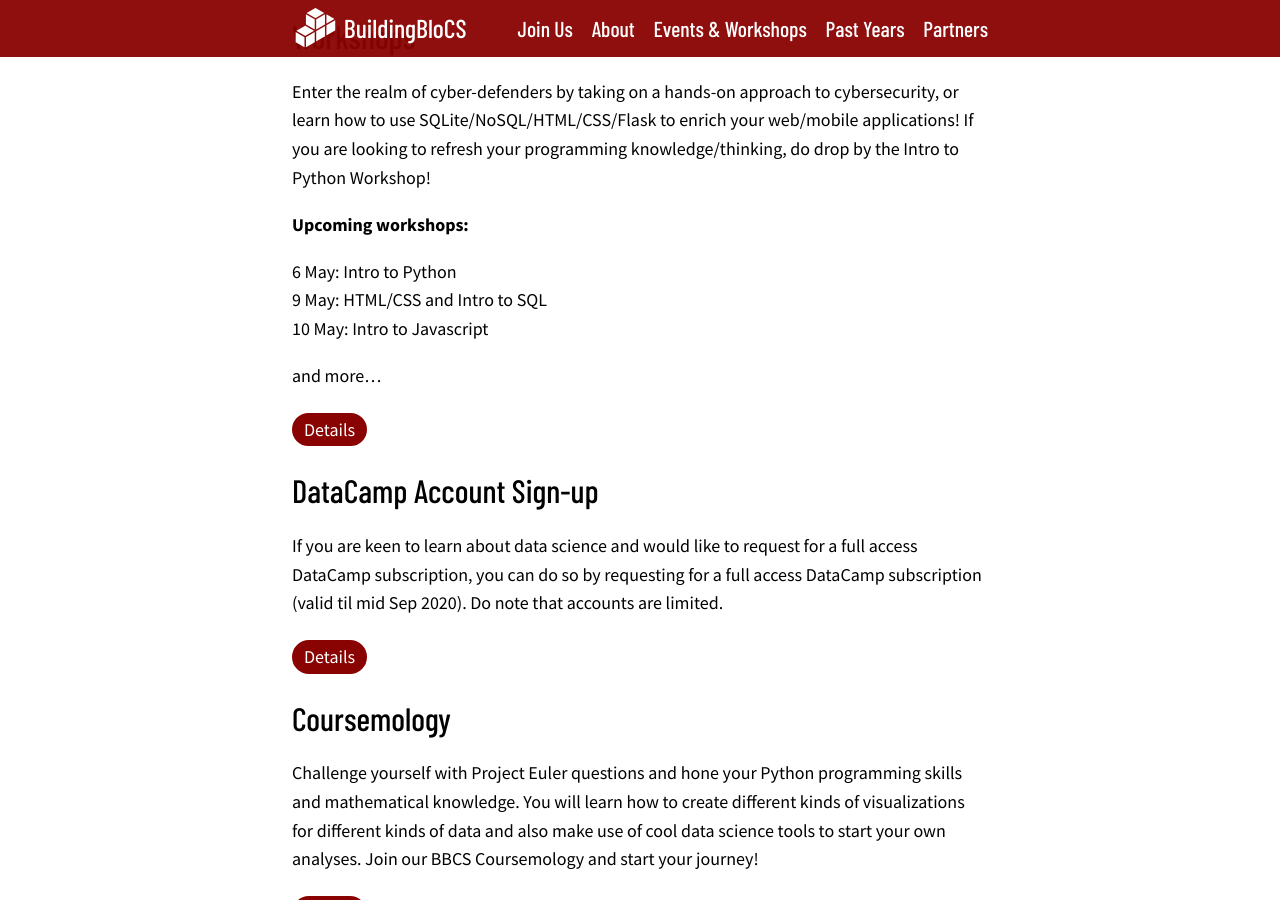
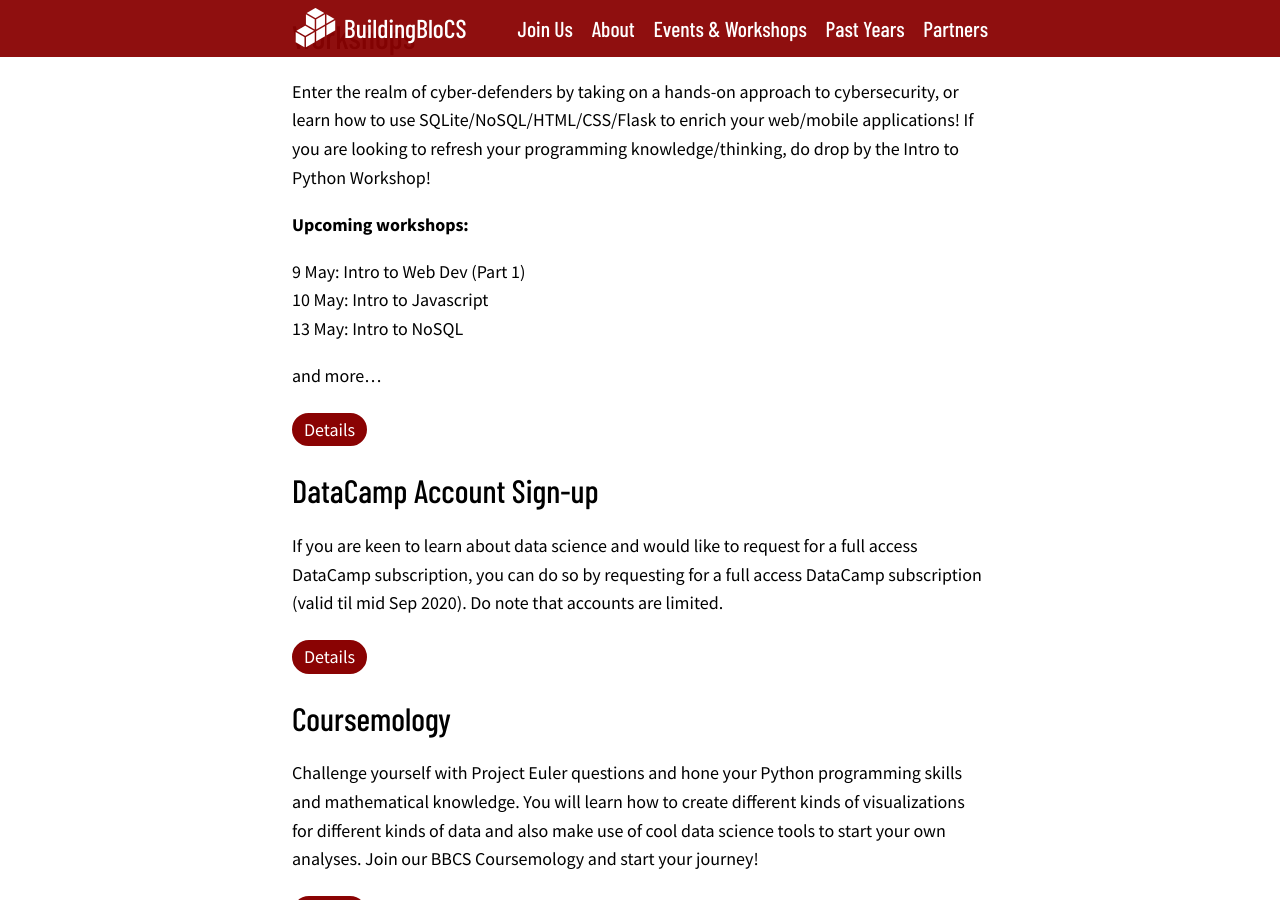
Before and after one commit to buildingblocs/2020, a Jekyll site: the page built from pre-event/index.md, in a window 1280 px wide and 900 px high, scrolled down 462 px. Built offline with Jekyll 4.4.1, drawn with Linux system fonts in a browser that asks for light colours; some web fonts are replaced; our own code applies the rules of GitHub Pages for plain Markdown files.

Commit message:
Update index.md

```diff
--- a/pre-event/index.md
+++ b/pre-event/index.md
@@ -16,9 +16,9 @@
 
 **Upcoming workshops:**
 
-6 May: Intro to Python<br>
-9 May: HTML/CSS and Intro to SQL<br>
-10 May: Intro to Javascript
+9 May: Intro to Web Dev (Part 1)<br>
+10 May: Intro to Javascript<br>
+13 May: Intro to NoSQL
 
 and more...
 
```
